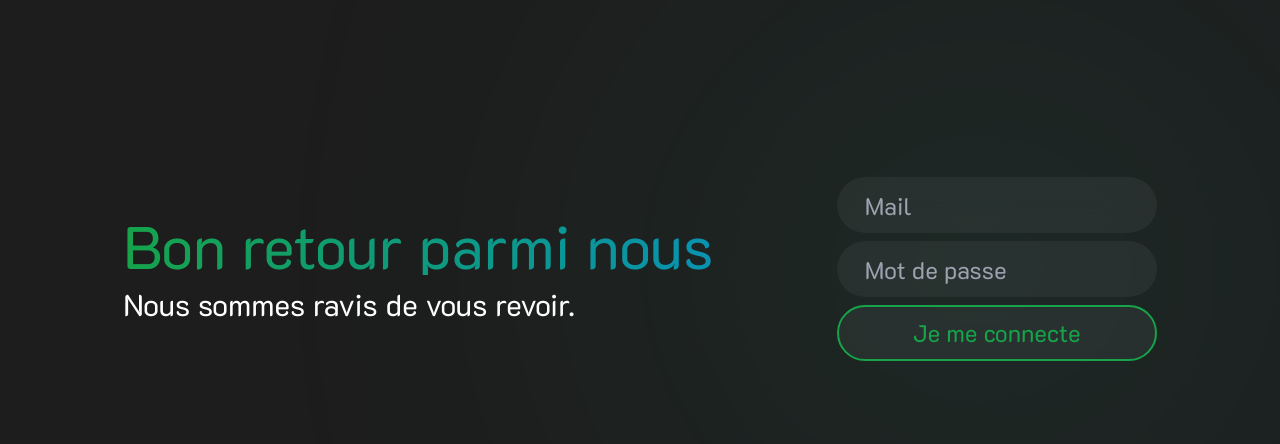
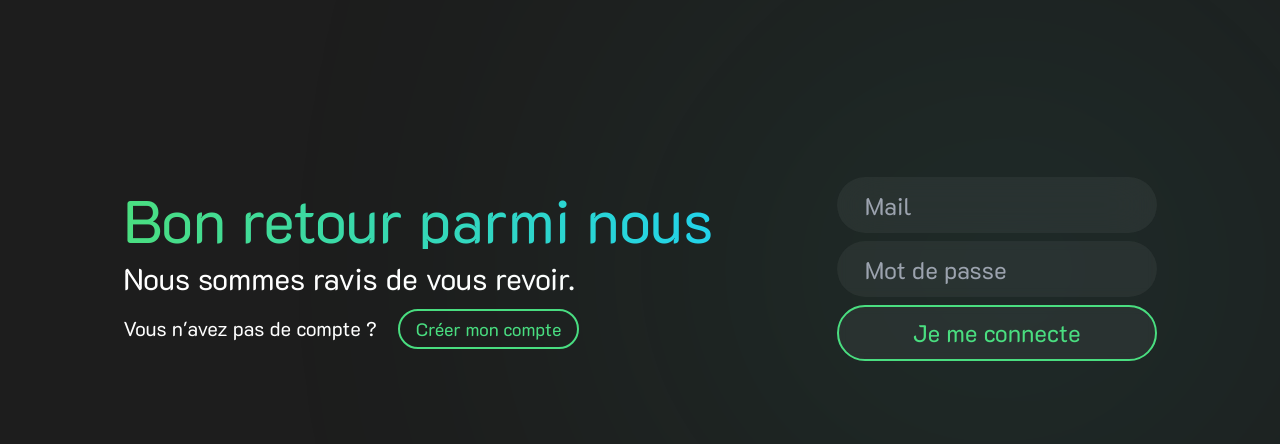
Before and after one commit to GuillaumeKESTEMAN/InFluxSion, a Symfony app: template templates/login/login.html.twig in a window 1280 px wide. Shown: the part 131-575 px from the top of the page. Run offline with Twig, Linux system fonts and the light colour scheme; the template is opened without the code that fills it, so the values that code supplies are empty; style sheets or scripts are compiled from the project's sources; some libraries are stand-ins or nearby versions.

Commit message:
added the 2 buttons (#37)
* added the 2 buttons

* Update templates/login/login.html.twig

Co-authored-by: Guillaume_KESTEMAN <81412571+GuillaumeKESTEMAN@users.noreply.github.com>

* Update templates/register/register.html.twig

Co-authored-by: Guillaume_KESTEMAN <81412571+GuillaumeKESTEMAN@users.noreply.github.com>

---------

Co-authored-by: sartek430 <macogneur430@gmail.comm>
Co-authored-by: Guillaume_KESTEMAN <81412571+GuillaumeKESTEMAN@users.noreply.github.com>

```diff
--- a/templates/login/login.html.twig
+++ b/templates/login/login.html.twig
@@ -5,11 +5,18 @@
 {% block body %}
     <div class="flex justify-evenly items-center h-screen">
         <div class="flex flex-col h-fit gap-3">
-            <h1 class="text-6xl bg-gradient-to-r from-green-600 to-cyan-600 bg-clip-text text-transparent">Bon retour parmi nous</h1>
+            <h1 class="text-6xl bg-gradient-to-r from-green-400 to-cyan-400 bg-clip-text text-transparent">Bon retour parmi nous</h1>
             <h2 class="text-3xl text-white">Nous sommes ravis de vous revoir.</h2>
+            <h2 class="text-xl text-white">
+                Vous n'avez pas de compte ?
+                <button id="register-button"
+                        class="px-4 ml-4 py-1 text-lg text-green-400 border-2 border-green-400 hover:text-white hover:bg-green-400 rounded-full">
+                    Créer mon compte
+                </button>
+            </h2>
         </div>
         <div class="relative flex flex-col h-fit">
-            <div class="absolute -inset-20 z-0 animate-pulse-slow rounded-full blur-[220px] opacity-[0.02] bg-gradient-to-r from-green-400 to-cyan-600"></div>
+            <div class="absolute -inset-20 z-0 animate-pulse-slow rounded-full blur-[220px] opacity-[0.02] bg-gradient-to-r from-green-400 to-cyan-400"></div>
 
             {% if error %}
                 <div class="mb-4 p-3 rounded bg-red-100 text-red-700 border border-red-200">
@@ -37,10 +44,16 @@
                         required
                 >
                 <input type="hidden" name="_csrf_token" data-controller="csrf-protection" value="{{ csrf_token('authenticate') }}">
-                <button class="rounded-full h-14 text-2xl backdrop-blur-sm bg-white/5 text-green-600 border-2 border-green-600">
+                <button class="rounded-full h-14 text-2xl backdrop-blur-sm bg-white/5 text-green-400 border-2 border-green-400">
                     Je me connecte
                 </button>
             </form>
         </div>
     </div>
+
+    <script>
+        document.getElementById('register-button').addEventListener('click', () => {
+            window.location.href = '/register';
+        });
+    </script>
 {% endblock %}
--- a/templates/sources/index.html.twig
+++ b/templates/sources/index.html.twig
@@ -34,7 +34,7 @@
                         type="text" name="name" placeholder="Nom de la source">
                     <div class="flex justify-between">
                         <button id="closeDialogBtn" class="px-4 py-1 text-green-400 rounded-full" type="button">Fermer</button>
-                        <button id="saveSourceBtn" type="submit" class="px-4 py-1 text-green-400 border-2 border-green-400 hover:text-white hover:bg-green-400 rounded-full">
+                        <button id="saveSourceBtn" type="submit" class="px-4 py-1 text-green-400 text-xs border-2 border-green-400 hover:text-white hover:bg-green-400 rounded-full">
                             Valider
                         </button>
                     </div>
```
Also changed, not shown: templates/register/register.html.twig (+15 -3 lines).
